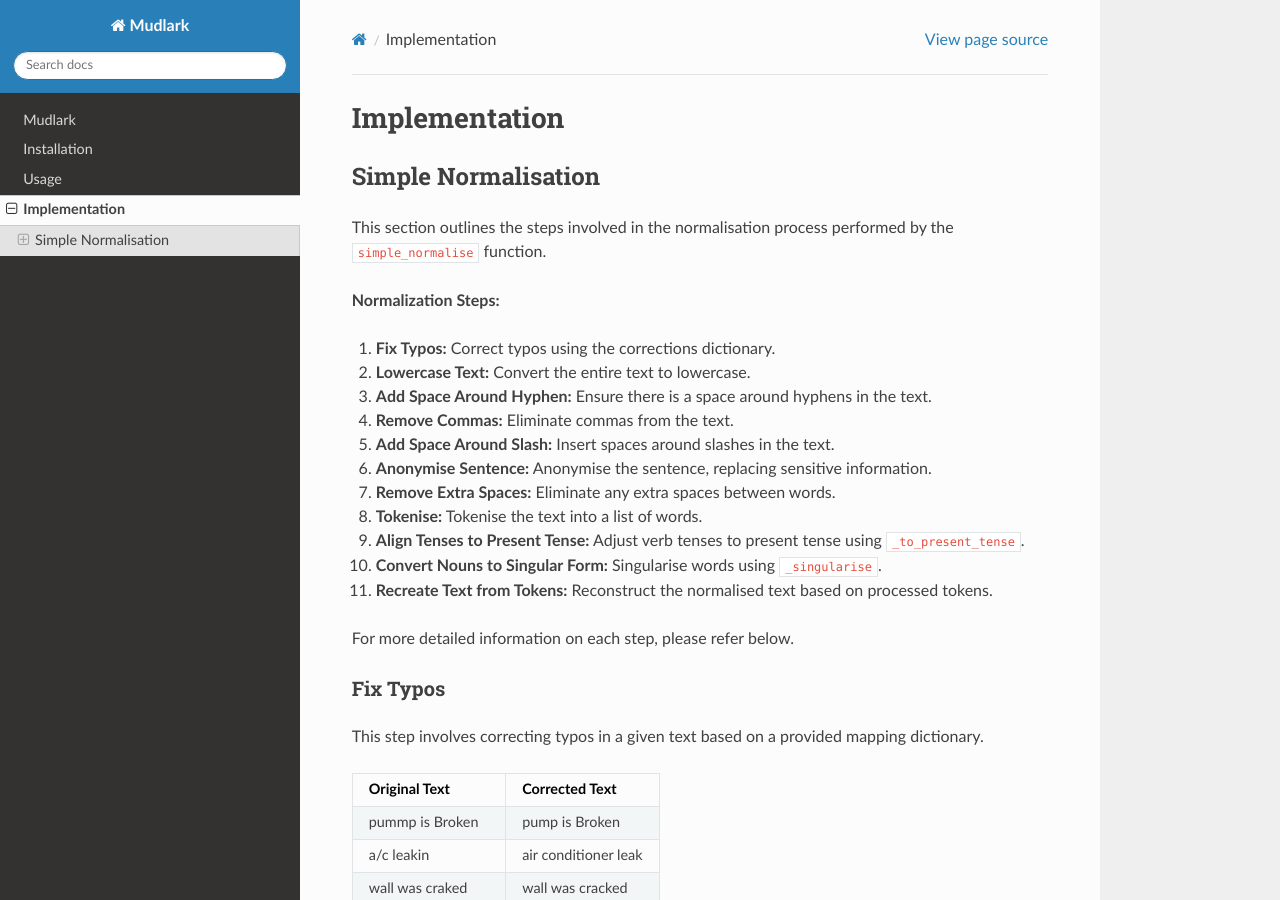
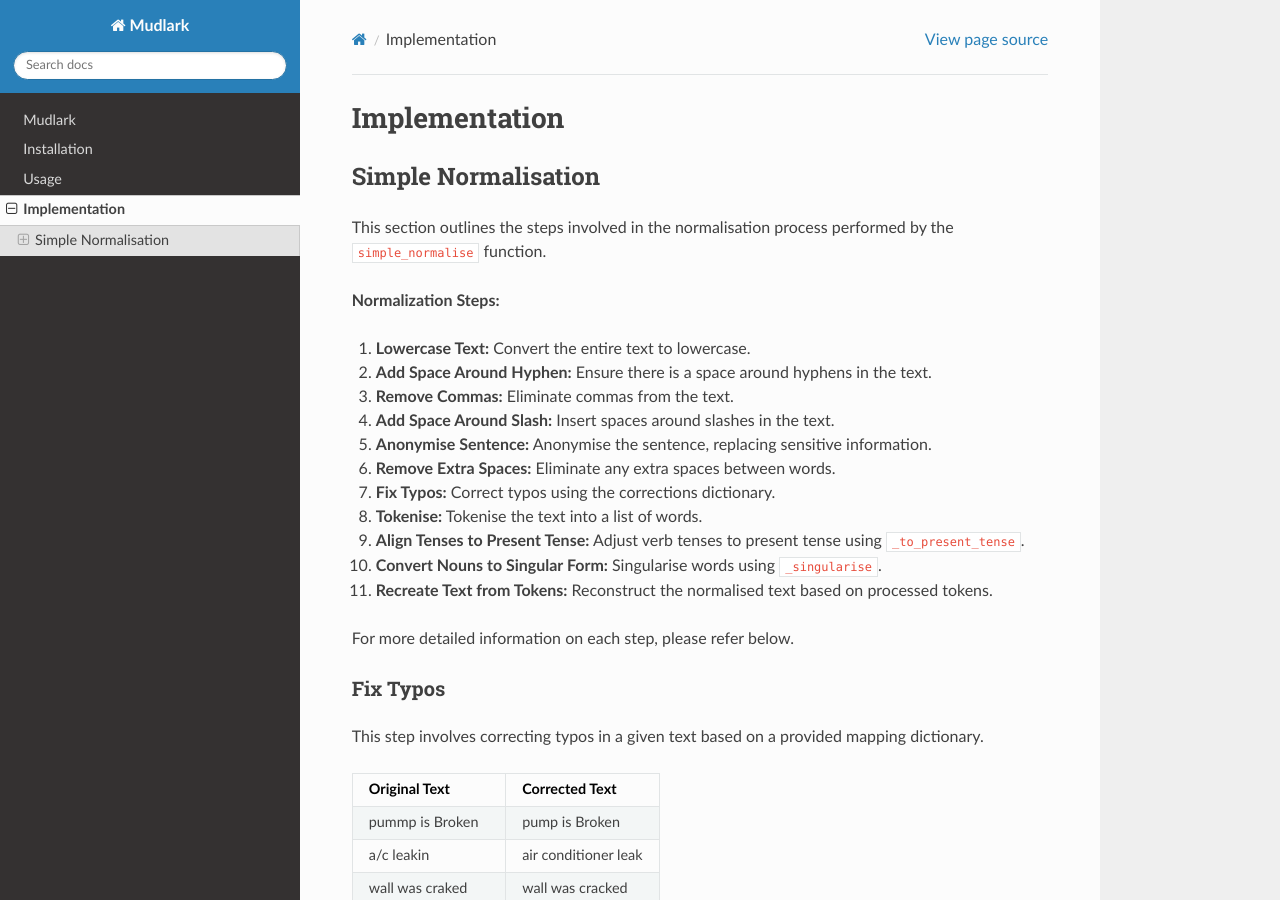
Before and after one commit to nlp-tlp/mudlark, a Sphinx documentation site: the page built from docs/source/implementation.rst, in a window 1280 px wide and 900 px high. Built offline with Sphinx 7.4.7 and the Read the Docs theme 2.0.0, drawn with Linux system fonts in a browser that asks for light colours; some of the changed text lies outside the part shown.

```diff
--- a/docs/source/implementation.rst
+++ b/docs/source/implementation.rst
@@ -8,13 +8,13 @@ This section outlines the steps involved in the normalisation process performed
 
 **Normalization Steps:**
 
-1. **Fix Typos:** Correct typos using the corrections dictionary.
-2. **Lowercase Text:** Convert the entire text to lowercase.
-3. **Add Space Around Hyphen:** Ensure there is a space around hyphens in the text.
-4. **Remove Commas:** Eliminate commas from the text.
-5. **Add Space Around Slash:** Insert spaces around slashes in the text.
-6. **Anonymise Sentence:** Anonymise the sentence, replacing sensitive information.
-7. **Remove Extra Spaces:** Eliminate any extra spaces between words.
+1. **Lowercase Text:** Convert the entire text to lowercase.
+2. **Add Space Around Hyphen:** Ensure there is a space around hyphens in the text.
+3. **Remove Commas:** Eliminate commas from the text.
+4. **Add Space Around Slash:** Insert spaces around slashes in the text.
+5. **Anonymise Sentence:** Anonymise the sentence, replacing sensitive information.
+6. **Remove Extra Spaces:** Eliminate any extra spaces between words.
+7. **Fix Typos:** Correct typos using the corrections dictionary.
 8. **Tokenise:** Tokenise the text into a list of words.
 9. **Align Tenses to Present Tense:** Adjust verb tenses to present tense using ``_to_present_tense``.
 10. **Convert Nouns to Singular Form:** Singularise words using ``_singularise``.
```
Also changed, not shown: other parts of docs/source/implementation.rst (+1 -0 lines), 1 other file.
